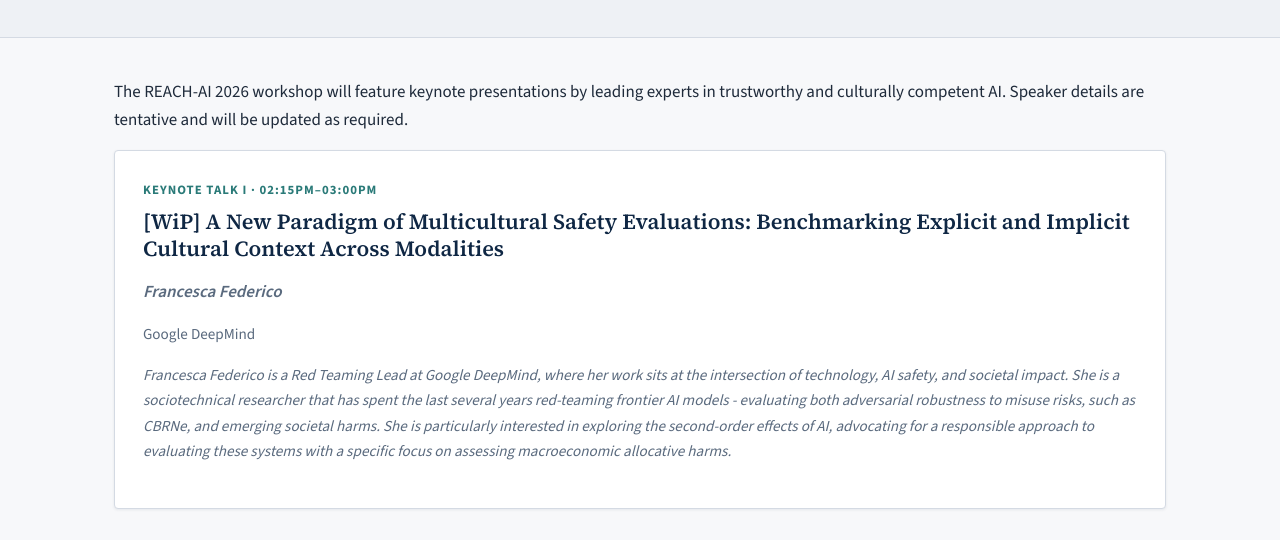
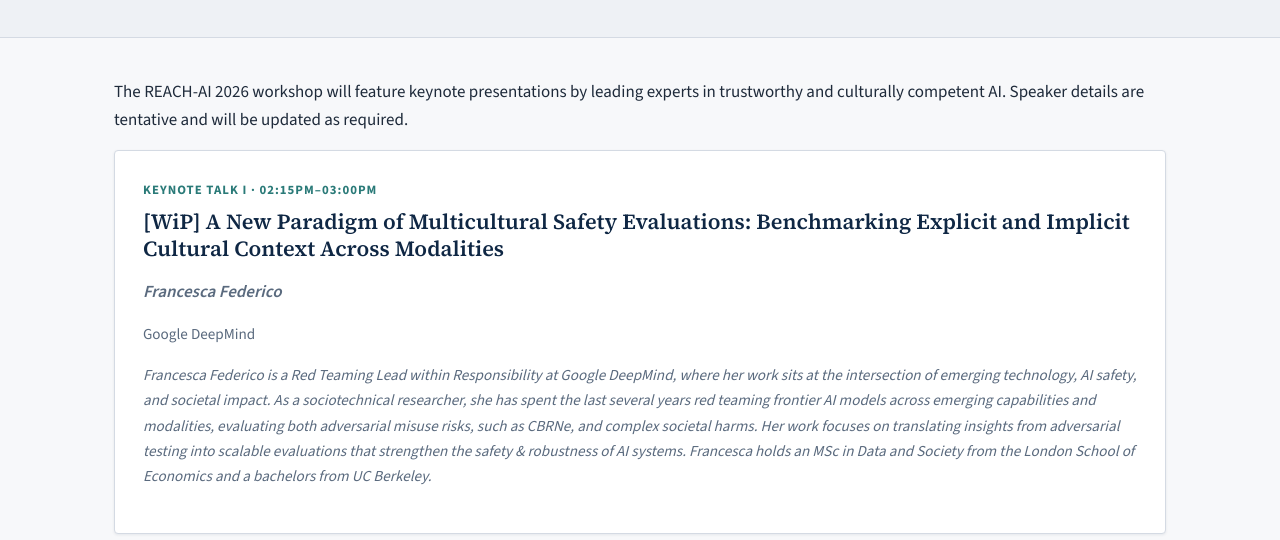
Before and after one commit to Samtaylek17/xaic, a plain HTML site: page keynotes.html in a window 1280 px wide. Shown: the part 206-746 px from the top of the page. Drawn offline with nearby package versions, Linux system fonts and the light colour scheme.

Commit message:
Update keynotes.html

```diff
--- a/keynotes.html
+++ b/keynotes.html
@@ -28,7 +28,7 @@
           <h2 class="keynote-title">[WiP] A New Paradigm of Multicultural Safety Evaluations: Benchmarking Explicit and Implicit Cultural Context Across Modalities</h2>
           <p class="keynote-speaker"><span class="tbd">Francesca Federico</span></p>
           <p class="keynote-affiliation">Google DeepMind</p>
-          <p class="keynote-bio"><span class="tbd">Francesca Federico is a Red Teaming Lead at Google DeepMind, where her work sits at the intersection of technology, AI safety, and societal impact. She is a sociotechnical researcher that has spent the last several years red-teaming frontier AI models - evaluating both adversarial robustness to misuse risks, such as CBRNe, and emerging societal harms. She is particularly interested in exploring the second-order effects of AI, advocating for a responsible approach to evaluating these systems with a specific focus on assessing macroeconomic allocative harms.</span></p>
+          <p class="keynote-bio"><span class="tbd">Francesca Federico is a Red Teaming Lead within Responsibility at Google DeepMind, where her work sits at the intersection of emerging technology, AI safety, and societal impact. As a sociotechnical researcher, she has spent the last several years red teaming frontier AI models across emerging capabilities and modalities, evaluating both adversarial misuse risks, such as CBRNe, and complex societal harms. Her work focuses on translating insights from adversarial testing into scalable evaluations that strengthen the safety & robustness of AI systems. Francesca holds an MSc in Data and Society from the London School of Economics and a bachelors from UC Berkeley.</span></p>
         </article>
 
         <article class="keynote-card">
```
